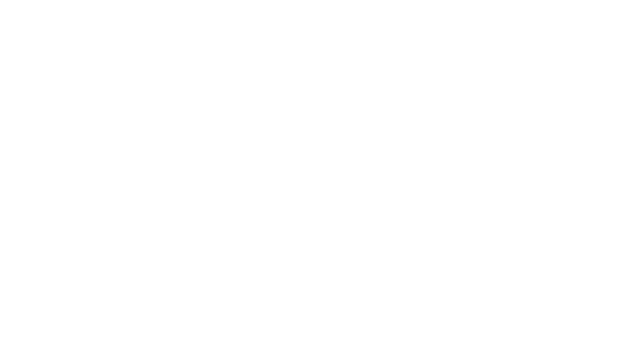
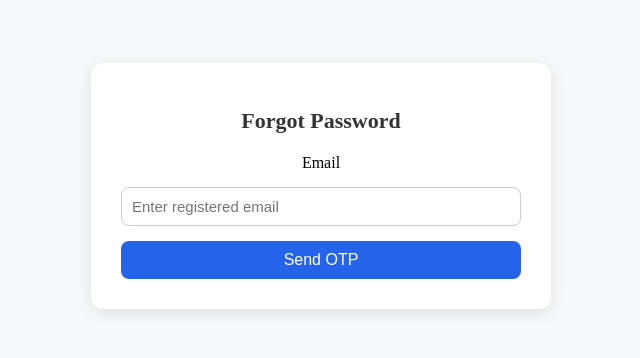
Before and after one commit to shivaprakash665/Online-Garage-frontend, a React (Vite) app: page /forgot-password in a window 1280 px wide. Before the commit this address had no page. Shown: the part 242-600 px from the top of the page, without its empty margins (319-959 px from the left). Built offline with nearby package versions, Linux system fonts and the light colour scheme.

Commit message:
forgotpassword jsx

```diff
--- a/src/App.jsx
+++ b/src/App.jsx
@@ -4,6 +4,7 @@
 import AdminDashboard from "./component/dashboard/admin";
 import UserDashboard from "./component/dashboard/user";
 import AgentDashboard from "./component/dashboard/agent";
+import ForgotPassword from "./component/forgotpassword/forgotpassword";
 
 function App() {
   return (
@@ -14,7 +15,7 @@
       <Route path="/admin-dashboard" element={<AdminDashboard />} />
       <Route path="/user-dashboard" element={<UserDashboard />} />
       <Route path="/agent-dashboard" element={<AgentDashboard />} />
-
+      <Route path="/forgot-password" element={<ForgotPassword />} />
 
 
     </Routes>
--- /dev/null
+++ b/src/component/forgotpassword/forgotpassword.css
@@ -0,0 +1,63 @@
+.forgot-container {
+  min-height: 100vh;
+  display: flex;
+  align-items: center;
+  justify-content: center;
+  background-color: #f7f8fa;
+  padding: 20px;
+}
+
+.forgot-card {
+  background: #fff;
+  border-radius: 12px;
+  box-shadow: 0 4px 15px rgba(0, 0, 0, 0.1);
+  padding: 30px;
+  width: 100%;
+  max-width: 400px;
+  text-align: center;
+}
+
+.forgot-card h1 {
+  font-size: 22px;
+  margin-bottom: 20px;
+  color: #333;
+}
+
+.forgot-card form {
+  display: flex;
+  flex-direction: column;
+  gap: 15px;
+}
+
+.forgot-card input {
+  padding: 10px;
+  border: 1px solid #ccc;
+  border-radius: 8px;
+  font-size: 15px;
+}
+
+.forgot-card button {
+  background-color: #2563eb;
+  color: white;
+  border: none;
+  padding: 10px;
+  border-radius: 8px;
+  cursor: pointer;
+  font-size: 16px;
+}
+
+.forgot-card button:hover {
+  background-color: #1d4ed8;
+}
+
+.msg {
+  color: #2563eb;
+  font-size: 14px;
+  margin-bottom: 10px;
+}
+
+.success a {
+  color: #2563eb;
+  text-decoration: none;
+  font-weight: 500;
+}
--- /dev/null
+++ b/src/component/forgotpassword/forgotpassword.jsx
@@ -0,0 +1,113 @@
+import React, { useState } from "react";
+import axios from "axios";
+import "./forgotpassword.css";
+
+function ForgotPassword() {
+  const [email, setEmail] = useState("");
+  const [otp, setOtp] = useState("");
+  const [newPassword, setNewPassword] = useState("");
+  const [step, setStep] = useState(1);
+  const [message, setMessage] = useState("");
+
+  const API_BASE = "https://online-garage-api-2.onrender.com/api"; // backend URL
+
+  // Step 1: Send OTP
+  const handleSendOtp = async (e) => {
+    e.preventDefault();
+    try {
+      const res = await axios.post(`${API_BASE}/forgot-password`, { email });
+      setMessage(res.data.message);
+      setStep(2);
+    } catch (err) {
+      setMessage(err.response?.data?.message || "Error sending OTP");
+    }
+  };
+
+  // Step 2: Verify OTP
+  const handleVerifyOtp = async (e) => {
+    e.preventDefault();
+    try {
+      const res = await axios.post(`${API_BASE}/verify-otp`, { email, otp });
+      setMessage(res.data.message);
+      setStep(3);
+    } catch (err) {
+      setMessage(err.response?.data?.message || "Invalid OTP");
+    }
+  };
+
+  // Step 3: Reset Password
+  const handleResetPassword = async (e) => {
+    e.preventDefault();
+    try {
+      const res = await axios.post(`${API_BASE}/reset-password`, {
+        email,
+        otp,
+        newPassword,
+      });
+      setMessage(res.data.message);
+      setStep(4);
+    } catch (err) {
+      setMessage(err.response?.data?.message || "Error resetting password");
+    }
+  };
+
+  return (
+    <div className="forgot-container">
+      <div className="forgot-card">
+        <h1>Forgot Password</h1>
+        {message && <p className="msg">{message}</p>}
+
+        {step === 1 && (
+          <form onSubmit={handleSendOtp}>
+            <label>Email</label>
+            <input
+              type="email"
+              placeholder="Enter registered email"
+              value={email}
+              onChange={(e) => setEmail(e.target.value)}
+              required
+            />
+            <button type="submit">Send OTP</button>
+          </form>
+        )}
+
+        {step === 2 && (
+          <form onSubmit={handleVerifyOtp}>
+            <label>Enter OTP</label>
+            <input
+              type="text"
+              placeholder="Enter 6-digit OTP"
+              value={otp}
+              onChange={(e) => setOtp(e.target.value)}
+              required
+            />
+            <button type="submit">Verify OTP</button>
+          </form>
+        )}
+
+        {step === 3 && (
+          <form onSubmit={handleResetPassword}>
+            <label>New Password</label>
+            <input
+              type="password"
+              placeholder="Enter new password"
+              value={newPassword}
+              onChange={(e) => setNewPassword(e.target.value)}
+              required
+            />
+            <button type="submit">Reset Password</button>
+          </form>
+        )}
+
+        {step === 4 && (
+          <div className="success">
+            <p>Password reset successful 🎉</p>
+            <a href="/login">Back to Login</a>
+          </div>
+        )}
+      </div>
+    </div>
+  );
+}
+
+export default ForgotPassword;
```
